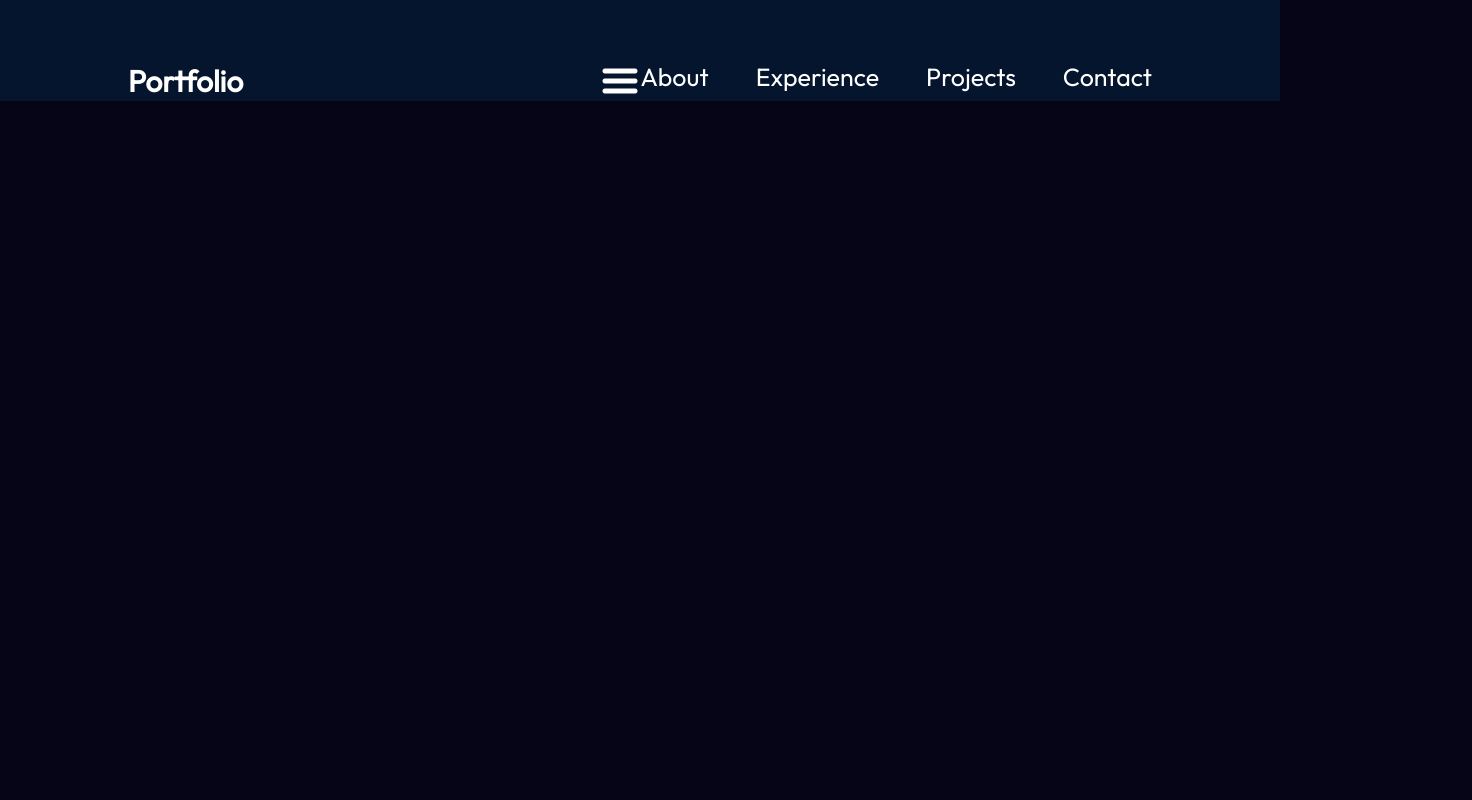
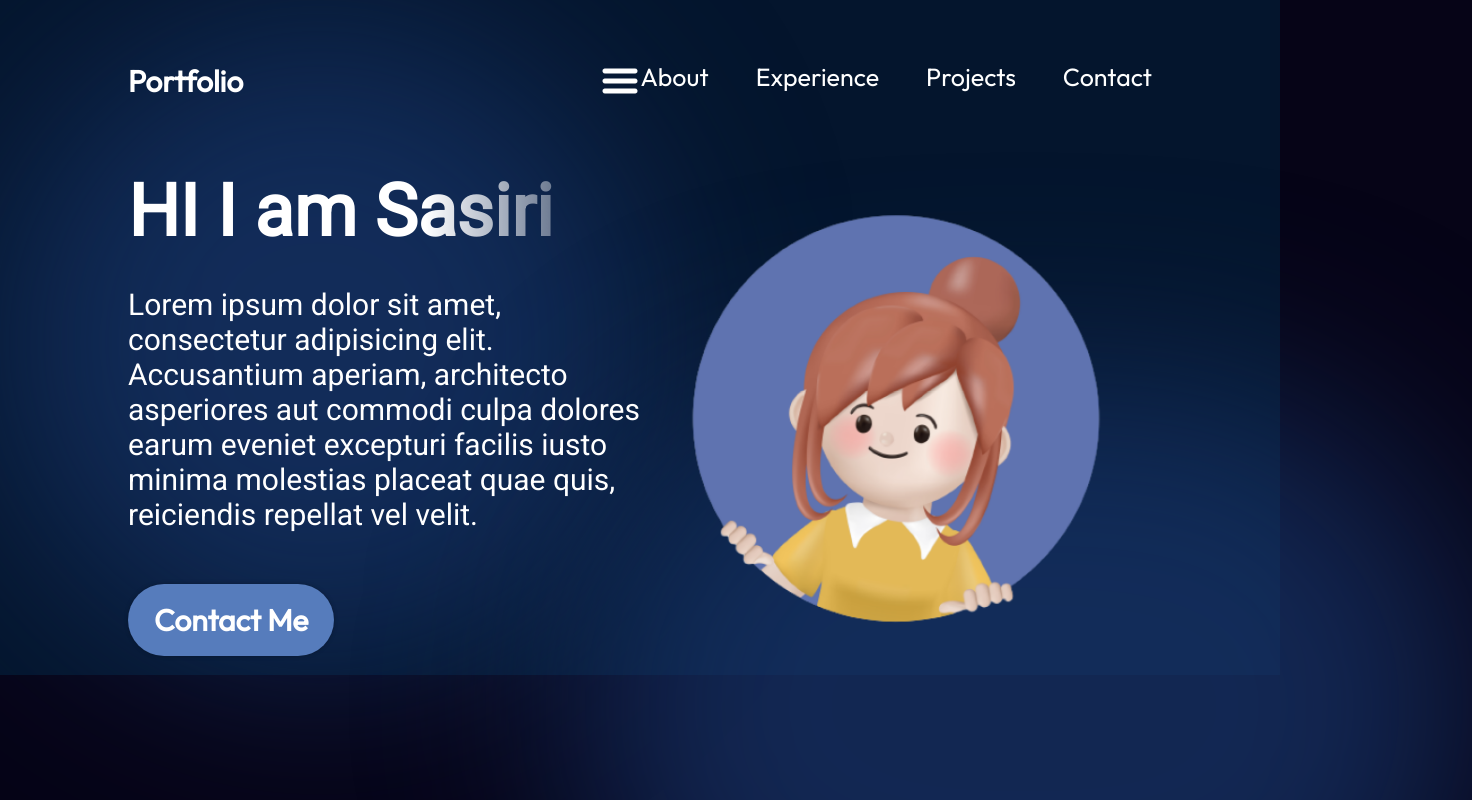
Before and after one commit to sasirijambugaswatta/MyPortfolio, a React (Vite) app: page / in a window 1280 px wide. Shown: the top 800 px of the page, 1472 px wide, since content can reach past the window. Built offline with nearby package versions, Linux system fonts and the light colour scheme.

Commit message:
Complete Welcome page

```diff
--- a/src/App.jsx
+++ b/src/App.jsx
@@ -1,12 +1,14 @@
 import './App.module.css'
 import styles from "./App.module.css";
 import Navbar from "./components/Navbar/Navbar.jsx";
+import Hero from "./components/Hero/Hero.jsx";
 
 function App() {
 
   return (
     <div className={styles.App}>
         <Navbar />
+        <Hero />
     </div>
   )
 }
--- /dev/null
+++ b/src/components/Hero/Hero.jsx
@@ -0,0 +1,21 @@
+import React from 'react';
+import {getImageUrl} from "../../utils.js";
+import styles from "./Hero.module.css"
+const Hero = () => {
+    return (
+        <section className={styles.container}>
+            <div className={styles.content}>
+                <h1 className={styles.title}>HI I am Sasiri</h1>
+                <p className={styles.description}>
+                    Lorem ipsum dolor sit amet, consectetur adipisicing elit. Accusantium aperiam, architecto asperiores aut commodi culpa dolores earum eveniet excepturi facilis iusto minima molestias placeat quae quis, reiciendis repellat vel velit.
+                </p>
+                <a href="mailto:jambugaswattasasiri@gmail.com" className={styles.contactBtn}>Contact Me</a>
+            </div>
+            <img src={getImageUrl("hero/heroImage.png")} alt="Hero" className={styles.heroImg}/>
+            <div className={styles.topBlur}></div>
+            <div className={styles.bottomBlur}></div>
+        </section>
+    );
+};
+
+export default Hero;
--- /dev/null
+++ b/src/components/Hero/Hero.module.css
@@ -0,0 +1,111 @@
+@import "../../vars.css";
+
+.container {
+    position: relative;
+    display: flex;
+    align-items: center;
+    justify-content: space-between;
+    margin-top: 49px;
+    z-index: 1;
+    margin-left: 10%;
+    margin-right: 10%;
+}
+
+.content {
+    display: flex;
+    flex-direction: column;
+    align-items: flex-start;
+    color: var(--color-text);
+    z-index: 1;
+}
+
+.title {
+    font-size: 72px;
+    font-weight: 900;
+    margin-bottom: 33px;
+    font-family: var(--font-roboto);
+    background: linear-gradient(90deg,
+        rgba(255,255,255,1) 70% ,
+        rgba(255,255,255,0)120%);
+    -webkit-text-fill-color: transparent;
+    -webkit-background-clip: text;
+}
+
+.description {
+    font-size: 30px;
+    font-family: var(--font-roboto);
+    margin-bottom: 52px;
+}
+
+.contactBtn {
+    text-decoration: none;
+    background-color: var(--color-primary);
+    color: var(--color-text);
+    border-radius: 100px;
+    font-size: 30px;
+    font-weight: 600;
+    padding: 17px 26px;
+    box-shadow: 0 0 4px 0 rgba(0,0,0,0.25);
+}
+
+.heroImg {
+    width: 50%;
+    z-index: 1;
+
+    animation-name: floating;
+    animation-duration: 3s;
+    animation-iteration-count: infinite;
+    animation-timing-function: ease-in-out;
+}
+
+@keyframes floating {
+    0% {
+        transform: translate(0, 0px);
+    }
+
+    50%{
+        transform: translate(0, 15px);
+    }
+
+    100%{
+        transform: translate(0, 0px);
+    }
+}
+
+.topBlur {
+    position: absolute;
+    width: 50vw;
+    height: 50vw;
+    min-width: 350px;
+    min-height: 350px;
+    top: -128px;
+    left: -10vw;
+    border-radius: 764px;
+    background: rgba(25,55,109,0.7);
+    filter: blur(100px);
+    z-index: 0;
+}
+
+.bottomBlur {
+    position: absolute;
+    width: 70vw;
+    height: 50vw;
+    min-width: 350px;
+    min-height: 250px;
+    top: 236px;
+    right: -25vw;
+    border-radius: 764px;
+    background: rgba(25,55,109,0.7);
+    filter: blur(100px);
+    z-index: 0;
+}
+
+@media screen and (max-width: 830px){
+    .container {
+        flex-direction: column-reverse;
+    }
+
+    .content {
+        align-items: center;
+    }
+}
```
